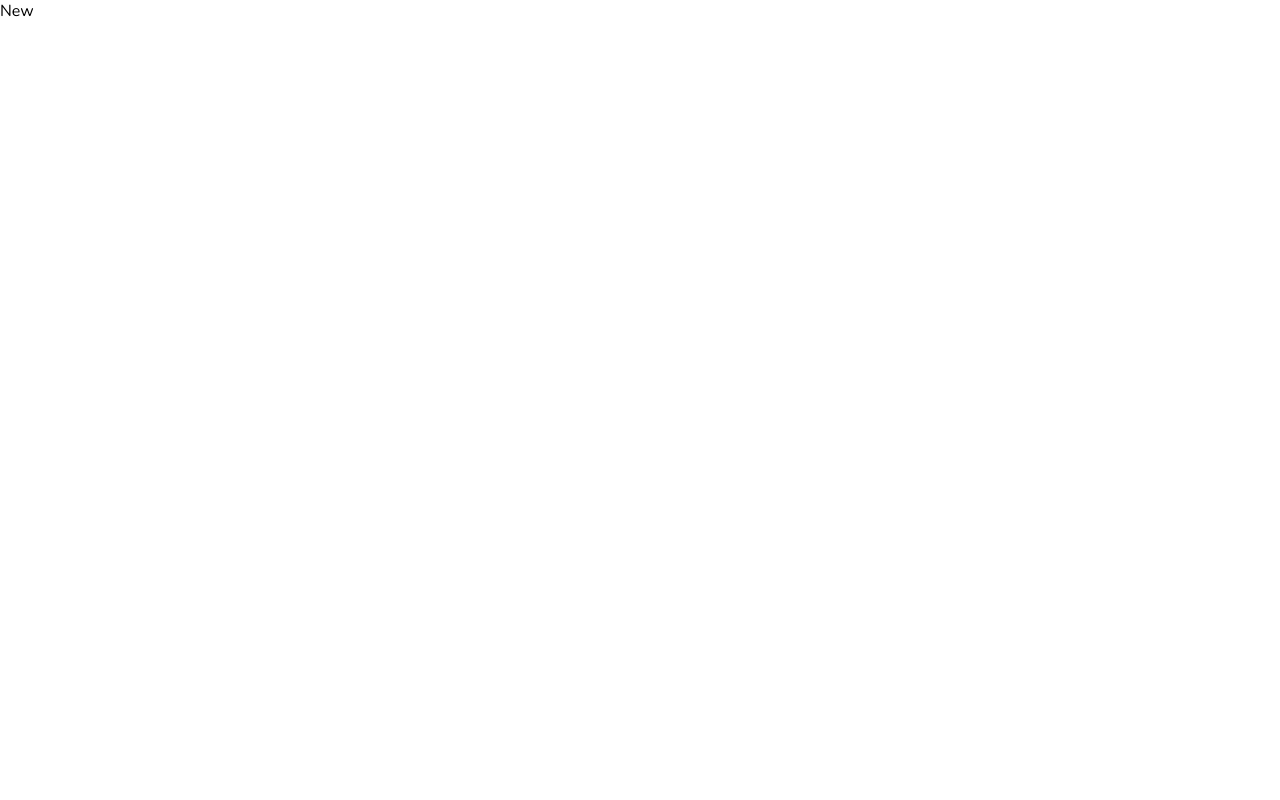
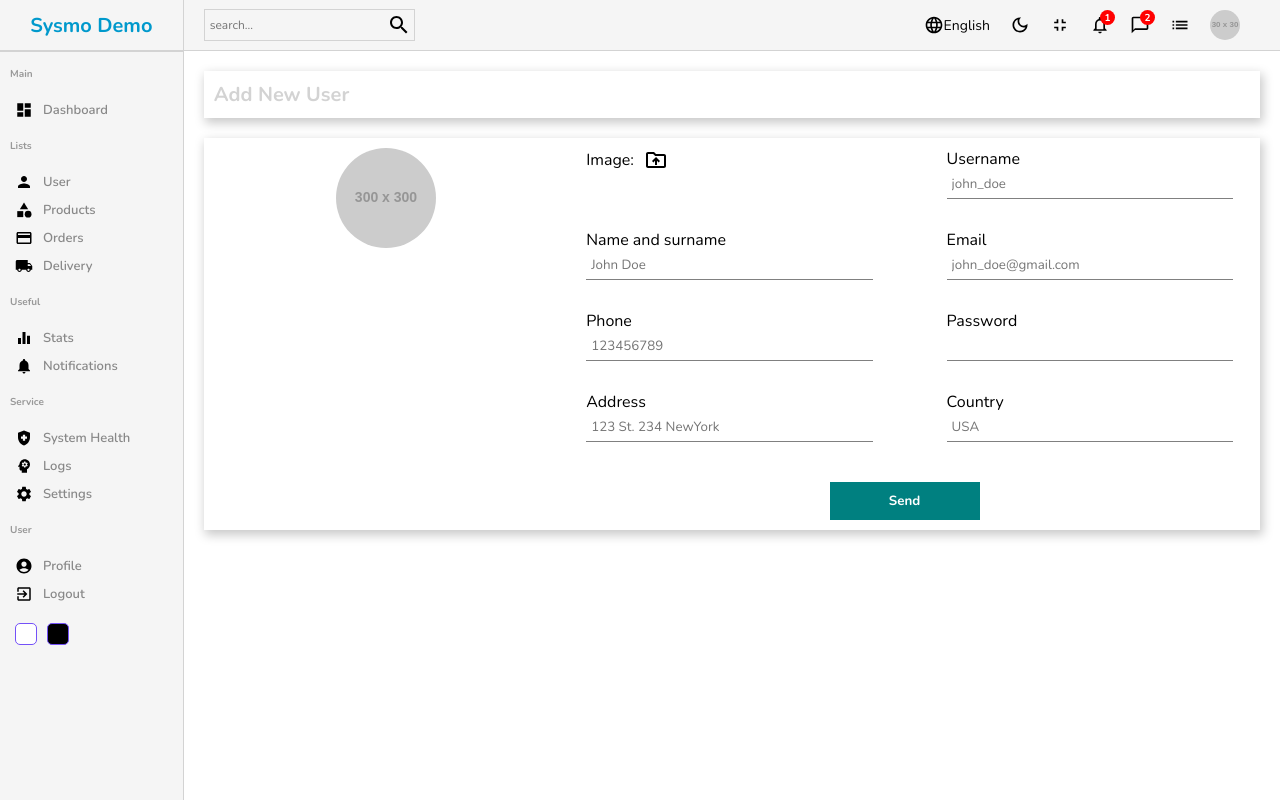
Before and after one commit to yuchi777/API-Data-CRUD, a React (Create React App) app: page /users/new in a window 1280 px wide. Built offline with nearby package versions, Linux system fonts and the light colour scheme.

Commit message:
edit new page without props

```diff
--- a/src/App.js
+++ b/src/App.js
@@ -22,13 +22,13 @@
             <Route path="users">
               <Route index element={<List/>}/>
               <Route path=":userId" element={<Single/>}/>
-              <Route path="new" element={<New/>}/>
+              <Route path="new" element={<New />}/>
             </Route>
 
             <Route path="products">
               <Route index element={<List/>}/>
               <Route path=":productId" element={<Single/>}/>
-              <Route path="new" element={<New/>}/>
+              <Route path="new" element={<New />}/>
             </Route>
           </Route>
         </Routes>
--- a/src/pages/new/New.jsx
+++ b/src/pages/new/New.jsx
@@ -1,8 +1,62 @@
 import "./new.scss";
-
+import Sidebar from "../../components/sidebar/Sidebar";
+import Navbar from "../../components/navbar/Navbar";
+import DriveFolderUploadOutlinedIcon from '@mui/icons-material/DriveFolderUploadOutlined';
 const New = () => {
   return (
-    <div>New</div>
+    <div className="new">
+      <Sidebar />
+      <div className="newContainer">
+        <Navbar />
+        <div className="top">
+          <h1>Add New User</h1>
+        </div>
+        <div className="bottom">
+          <div className="left">
+            <img src="https://fakeimg.pl/300/" alt="" />
+          </div>
+          <div className="right">
+            <form>
+              <div className="formInput">
+                <label htmlFor="file">
+                  Image:<DriveFolderUploadOutlinedIcon className="icon" />
+                </label>
+                <input type="file" id="file" style={{display:"none"}}/>
+              </div>
+              <div className="formInput">
+                <label>Username</label>
+                <input type="text" placeholder="john_doe" />
+              </div>
+              <div className="formInput">
+                <label>Name and surname</label>
+                <input type="text" placeholder="John Doe" />
+              </div>
+              <div className="formInput">
+                <label>Email</label>
+                <input type="email" placeholder="john_doe@gmail.com" />
+              </div>
+              <div className="formInput">
+                <label>Phone</label>
+                <input type="text" placeholder="123456789" />
+              </div>
+              <div className="formInput">
+                <label>Password</label>
+                <input type="password"  />
+              </div>
+              <div className="formInput">
+                <label>Address</label>
+                <input type="password" placeholder="123 St. 234 NewYork" />
+              </div>
+              <div className="formInput">
+                <label>Country</label>
+                <input type="password" placeholder="USA" />
+              </div>
+              <button>Send</button>
+            </form>
+          </div>
+        </div>
+      </div>
+    </div>
   )
 }
 
--- a/src/pages/new/new.scss
+++ b/src/pages/new/new.scss
@@ -0,0 +1,76 @@
+.new{
+    width: 100%;
+    display: flex;
+
+    .newContainer{
+        flex:6;
+
+        .top,.bottom{
+            box-shadow: 2px 4px 10px 1px rgba(201,201,201,201);
+            padding: 10px;
+            margin: 20px;
+            display: flex;
+
+            h1{
+                color: lightgray;
+                font-size: 20px;
+            }
+
+            .left{
+                flex: 1;
+                text-align: center;
+
+                img{
+                    width: 100px;
+                    height:100px;
+                    border-radius: 50%;
+                    object-fit: cover;
+                }
+            }
+
+            .right{
+                flex:2;
+
+                form{
+                    display: flex;
+                    flex-wrap: wrap;
+                    gap: 30px;
+                    justify-content: space-around;
+
+                    .formInput{
+                        width: 40%;
+
+                        label{
+                            display: flex;
+                            align-items: center;
+                            gap: 10px;
+
+                            .icon{
+                                cursor: pointer;
+                            }
+                        }
+
+                        input{
+                            width:100%;
+                            padding: 5px;
+                            border: none;
+                            border-bottom: 1px solid gray;
+
+                        }
+                    }
+
+                    button {
+                        width: 150px;
+                        padding: 10px;
+                        border: none;
+                        background-color: teal;
+                        color: white;
+                        font-weight: bold;
+                        cursor: pointer;
+                        margin-top: 10px;
+                    }
+                }
+            }
+        }
+    }
+}
```
Also changed, not shown: src/formSource.js (added, +76 -0 lines).
